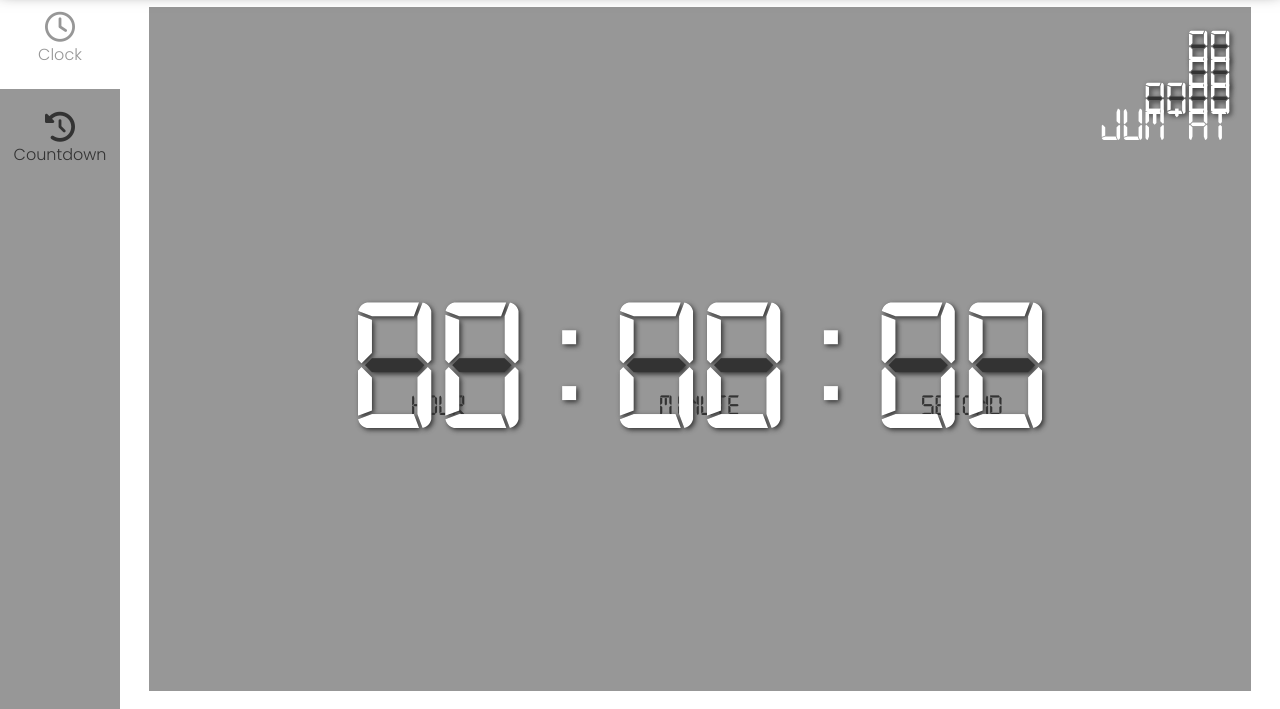
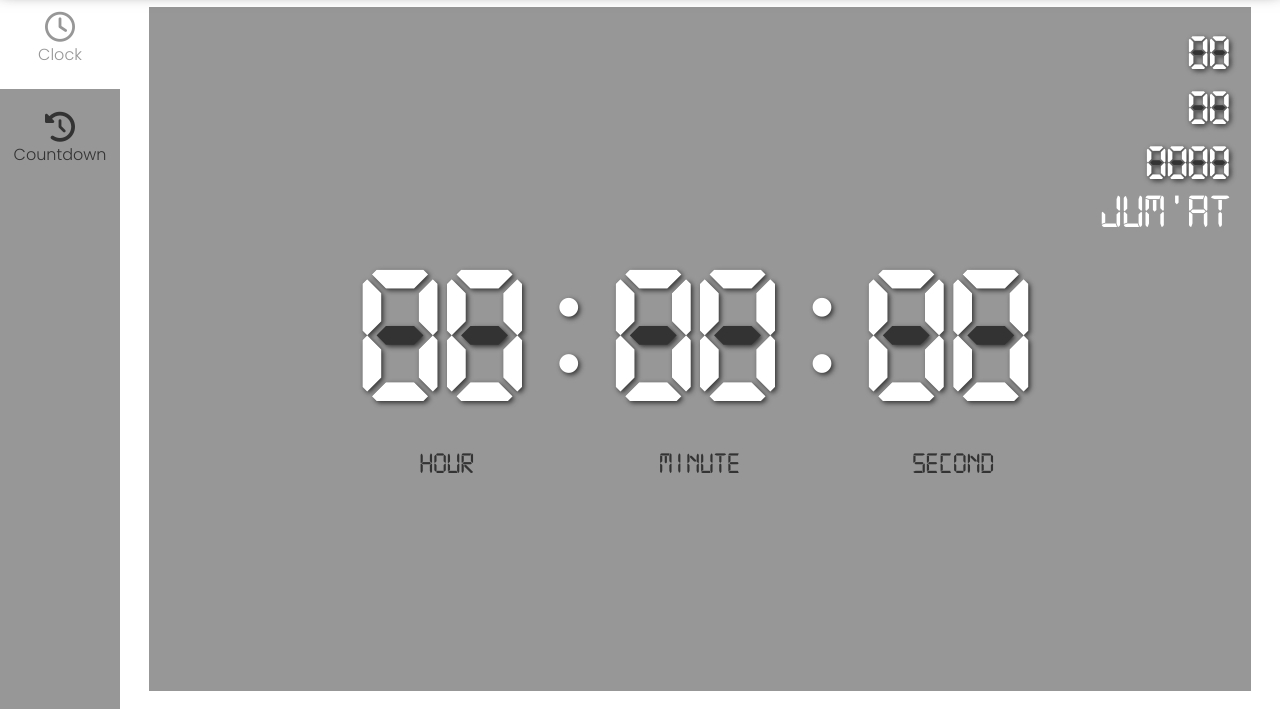
Before and after one commit to aqmalmaulana/oclock, a plain HTML site: page index.html in a window 1280 px wide. Both pictures are taken after a click on the element "Clock". Shown: the part 91-800 px from the top of the page. Drawn offline with Linux system fonts and the light colour scheme; some icons are missing.

Commit message:
Change font

```diff
--- a/css/style.css
+++ b/css/style.css
@@ -1,12 +1,17 @@
 @import url('https://fonts.googleapis.com/css2?family=Poppins:wght@300&display=swap');
 @font-face {
-    font-family: 'Digital';
+    font-family: 'Digital Dismay';
+    src: url('../font/Digital-Dismay.otf');
+}
+@font-face {
+    font-family: 'Digital 7';
     src: url('../font/digital-7.ttf');
 }
 
 :root {
     --fontpoppins : 'Poppins', sans-serif;
-    --fontdigital : 'Digital', sans-serif;
+    --fontdigitalDismay : 'Digital Dismay', sans-serif;
+    --fontdigital7 : 'Digital 7', sans-serif;
     --navbarColor : #fff;
     --menubarColor : #979797;
     --menubarTextColor : #333;
@@ -69,7 +74,7 @@ section.container .container-right section.container-time {
     flex-direction: column;
     align-items: center;
     justify-content: center;
-    font-family: var(--fontdigital);
+    font-family: var(--fontdigitalDismay);
     background-color: var(--menubarColor);
     position: relative;
 }
@@ -99,11 +104,15 @@ section.container .container-right section.container-time .time p.placeholder {
 section.container .container-right section.container-time .time .timer-text {
     font-size: 30px;
     color: var(--placeholdercolor);
+    font-family: var(--fontdigital7);
 }
 section.container .container-right section.container-time .colon {
     font-size: 15vw;
     text-shadow: 2px 2px 5px var(--menubarTextColor);
     color: var(--navbarColor);
+}
+#name-day {
+    font-family: var(--fontdigital7);
 }
 /* Universal Code */
 
```
Also changed, not shown: font/Digital-Dismay.otf (added), font/Digital-display.ttf.ttf (added), font/digital-dismay.regular.otf (added).
